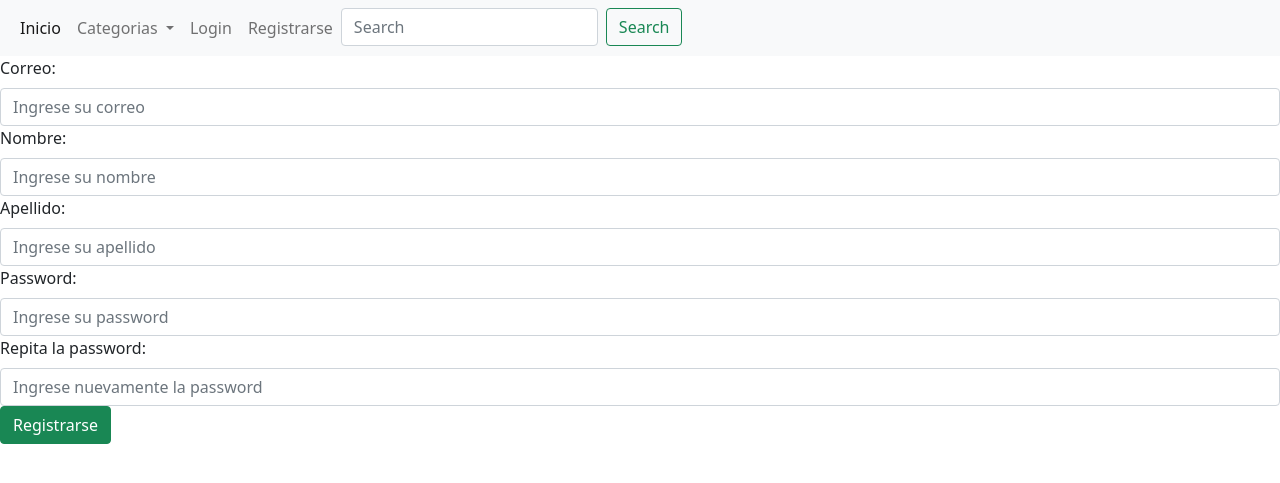
After one commit to juanNH/TPCaC2124, a Flask app: page /registrarse in a window 1280 px wide. The commit adds this page. Shown: the top 483 px of the page. Run offline with Flask 2, Linux system fonts and the light colour scheme; some libraries are stand-ins or nearby versions.

Commit message:
registro de autores y validaciones, Falta el post registro a login

```diff
--- a/app.py
+++ b/app.py
@@ -162,7 +162,7 @@ def editar_articulo(id_autor):
     return redirect(url_for('panel',id_autor = id_autor))
 
 
-#login
+#login  y logout
 @app.route('/verificar', methods =['GET', 'POST'])
 def verificar():
     msg = ''
@@ -194,5 +194,39 @@ def logout():
     session.pop('correo', None)
     return redirect(url_for('login'))
 
+#registrar usuario
+@app.route('/registrarse_validacion', methods =['GET', 'POST'])
+def registrarse_validacion():
+    msg = ''
+
+    if request.method == 'POST' and 'correo' in request.form and 'nombre' in request.form and 'apellido' in request.form and 'password' in request.form and 'password2' in request.form:
+        _correo = request.form['correo']
+        _nombre = request.form['nombre']
+        _apellido = request.form['apellido']
+        _password = request.form['password']
+        _password2 = request.form['password2']
+
+        conn=mysql.connect()
+        cursor=conn.cursor()
+        cursor.execute('SELECT * FROM `blog_cac2124`.`autor` WHERE correo = %s', (_correo, ))
+        account = cursor.fetchone()
+        if account:
+            msg = 'Correo ya registrado!'
+        elif _password != _password2:
+            msg = 'Las password deben coincidir'
+        else:
+            cursor.execute('INSERT INTO `blog_cac2124`.`autor`(nombre,apellido,correo,password) VALUES (%s, %s, %s, %s)', (_nombre,_apellido,_correo,_password ))
+            conn.commit()
+            msg = ' Te has registrado correctamente !'
+            return render_template('index.html', msg = msg)
+
+
+    return redirect(url_for('registrarse', msg=msg))
+
+@app.route('/registrarse/<msg>')
+@app.route('/registrarse')
+def registrarse(msg=None):
+
+    return render_template('registrarse.html',msg=msg)
 if __name__ == '__main__':
     app.run(debug=True)
--- a/templates/includes/nav.html
+++ b/templates/includes/nav.html
@@ -33,6 +33,9 @@
             <li class="nav-item">
               <a class="nav-link" href="{{url_for('login')}}">Login</a>
             </li>
+            <li class="nav-item">
+              <a class="nav-link" href="{{url_for('registrarse')}}">Registrarse</a>
+            </li>
           {% endif %}
 
           <li class="nav-item ">
--- /dev/null
+++ b/templates/registrarse.html
@@ -0,0 +1,37 @@
+{% extends 'layout.html' %}
+
+{% block title%}
+Registrarse
+{{super()}}
+{% endblock %}
+
+{% block contenido %}
+
+<form action="/registrarse_validacion" method="POST" enctype="multipart/form-data">
+
+
+
+    <label for="exampleFormControlTextarea1" class="form-label">Correo:</label>
+    <input class="form-control" type="email" placeholder="Ingrese su correo" aria-label="default input example" name="correo" required>
+
+    <label for="exampleFormControlTextarea1" class="form-label">Nombre:</label>
+    <input class="form-control" type="text" placeholder="Ingrese su nombre" aria-label="default input example" name="nombre" required>
+
+    <label for="exampleFormControlTextarea1" class="form-label">Apellido:</label>
+    <input class="form-control" type="text" placeholder="Ingrese su apellido" aria-label="default input example" name="apellido" required>
+
+    <label for="exampleFormControlTextarea1" class="form-label">Password:</label>
+    <input class="form-control" type="password" placeholder="Ingrese su password" aria-label="default input example" name="password" required>
+
+    <label for="exampleFormControlTextarea1" class="form-label">Repita la password:</label>
+    <input class="form-control" type="password" placeholder="Ingrese nuevamente la password" aria-label="default input example" name="password2" required>
+
+    {% if msg != None %}
+        <h1>{{msg}}</h1>
+    {% endif %}
+
+
+    <input type="submit" class="btn btn-success" value="Registrarse">
+</form>
+
+{% endblock %}
```
